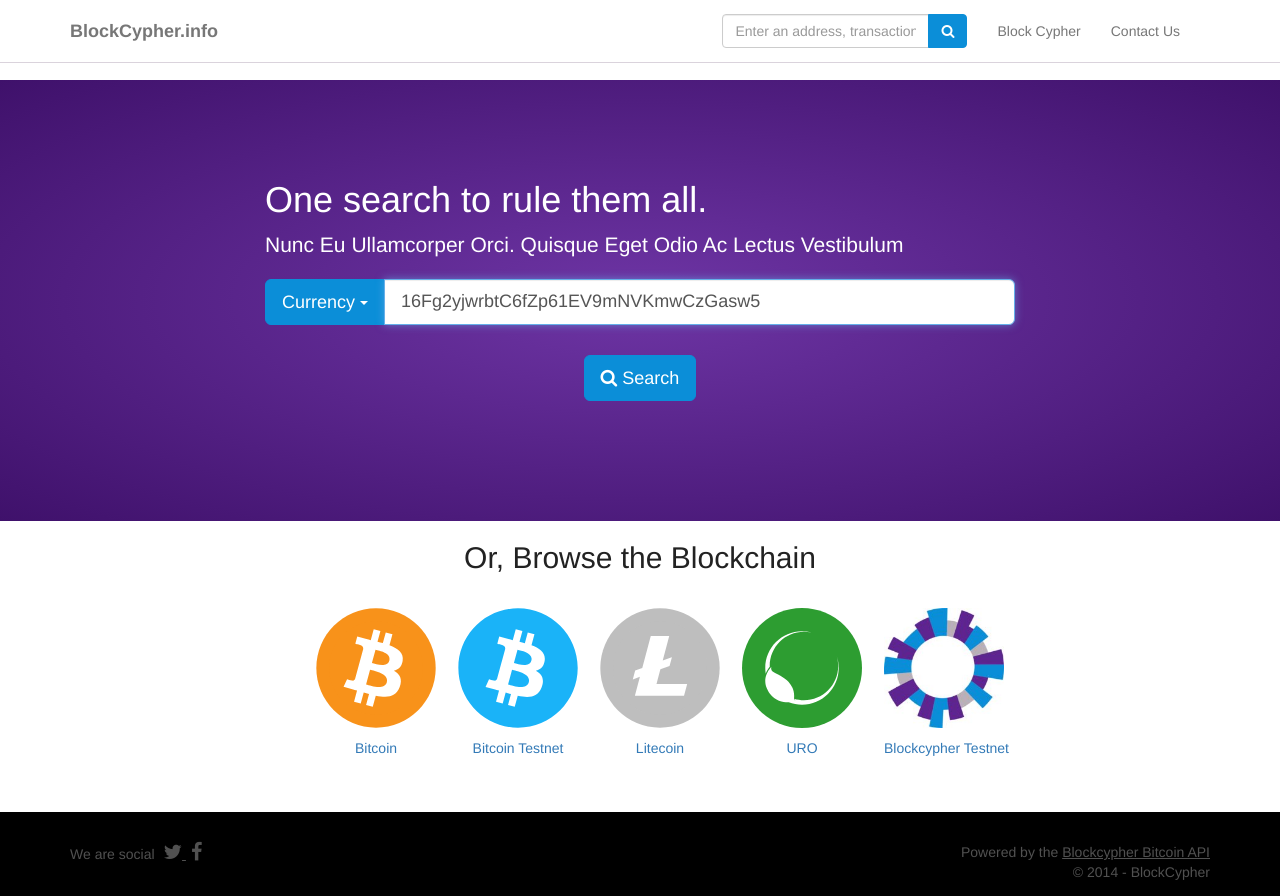
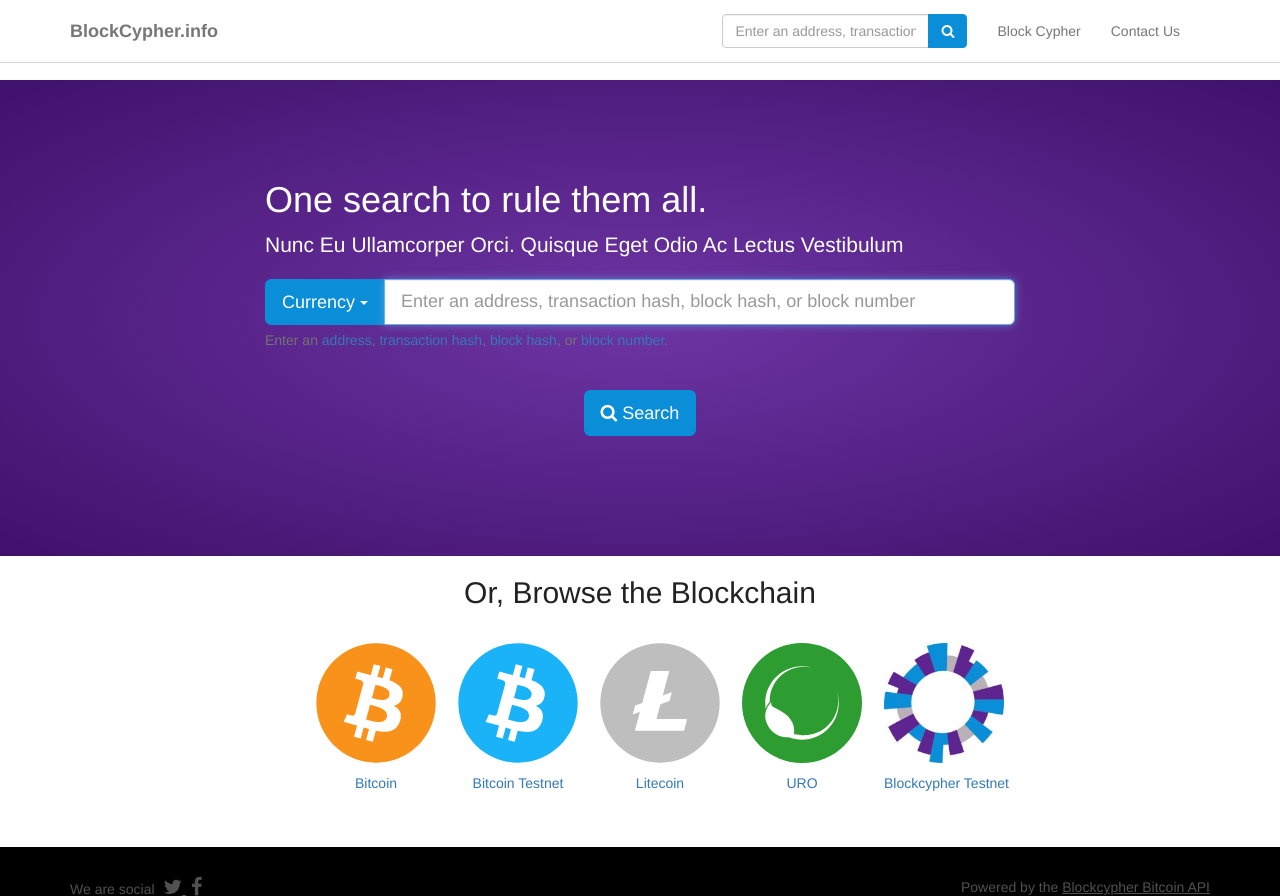
Before and after one commit to blockcypher/explorer, a Django app: template templates/home.html in a window 1280 px wide. Shown: the top 896 px of the page. Run offline with Django 3.2, Linux system fonts and the light colour scheme; the template is opened without the code that fills it, so the values that code supplies are empty; some libraries are stand-ins or nearby versions.

Commit message:
Adds filters to search for address, txn, block, etc.

```diff
--- a/static/css/custom.css
+++ b/static/css/custom.css
@@ -64,6 +64,12 @@
 	padding-left: 5px;
 }
 /* Homepage */
+.search-filter .active,
+.search-filter .active:hover {
+	color:#fff;
+	text-decoration: none;
+	cursor: default;
+}
 .block-currency-logos {
 	list-style: none;
 }
--- a/static/js/custom.js
+++ b/static/js/custom.js
@@ -1,7 +1,33 @@
-function setCoin(coin){
+function setCoin(coin) {
   $('#coin_symbol').val(coin);
 }
+function filterSearch(filter, that) {
+  //Update search input
+  var sPlaceholder = '';
 
+  switch(filter) {
+    case 'address':
+      sPlaceholder = '16Fg2yjwrbtC6fZp61EV9mNVKmwCzGasw5';
+      break;
+    case 'tx_hash':
+      sPlaceholder = '2509e5b65ed362557fcf2104e89f3c2430ceecc6a3275556c1b966eb641fe092';
+      break;
+    case 'block_hash':
+      sPlaceholder = '0000000000000000001e847e71b955482dab7228f4849a4659c0cf5cf323f247';
+      break;
+    case 'block_num':
+      sPlaceholder = '330,027';
+      break;
+    default:
+      sPlaceholder = '';
+  }
+
+  $('#search_string').val(sPlaceholder);
+  $('#search_filter').val(filter);
+
+  $('.search-filter .active').removeClass('active');
+  $(that).addClass('active');
+}
 function satoshis_to_btc(satoshis) {
   // Round to 4 decimal places
   var btc = satoshis/(Math.pow(10,8));
--- a/templates/home.html
+++ b/templates/home.html
@@ -15,6 +15,7 @@
         <form role="search" method="post" action="{% url "home" %}">
           {% csrf_token %}
           <input type="hidden" value="btc" id="coin_symbol" name="coin_symbol">
+          <input type="hidden" value="" id="search_filter" name="search_filter">
 
           <div class="input-group input-group-lg">
             <div class="input-group-btn">
@@ -29,8 +30,16 @@
                 <li><a href="javascript:void(0);" onclick="setCoin('bcy')">Blockcypher Testnet</a></li>
               </ul>
             </div>
-            <input autofocus class="form-control" id="id_search_string" maxlength="128" name="search_string" type="search" value="16Fg2yjwrbtC6fZp61EV9mNVKmwCzGasw5" placeholder="Enter an address, transaction hash, block hash, or block number">
+            <input autofocus class="form-control" id="search_string" maxlength="128" name="search_string" type="search" placeholder="Enter an address, transaction hash, block hash, or block number">
           </div>
+
+          <p class="help-block search-filter">
+            Enter an
+            <a href="javascript:void(0);" onclick="filterSearch('address', this)">address</a>,
+            <a href="javascript:void(0);" onclick="filterSearch('tx_hash', this)">transaction hash</a>,
+            <a href="javascript:void(0);" onclick="filterSearch('block_hash', this)">block hash</a>, or
+            <a href="javascript:void(0);" onclick="filterSearch('block_num', this)">block number</a>.
+          </p>
 
           <p class="text-center">
             <button type="submit" class="btn btn-primary btn-lg" style="margin:30px 0;">
```
